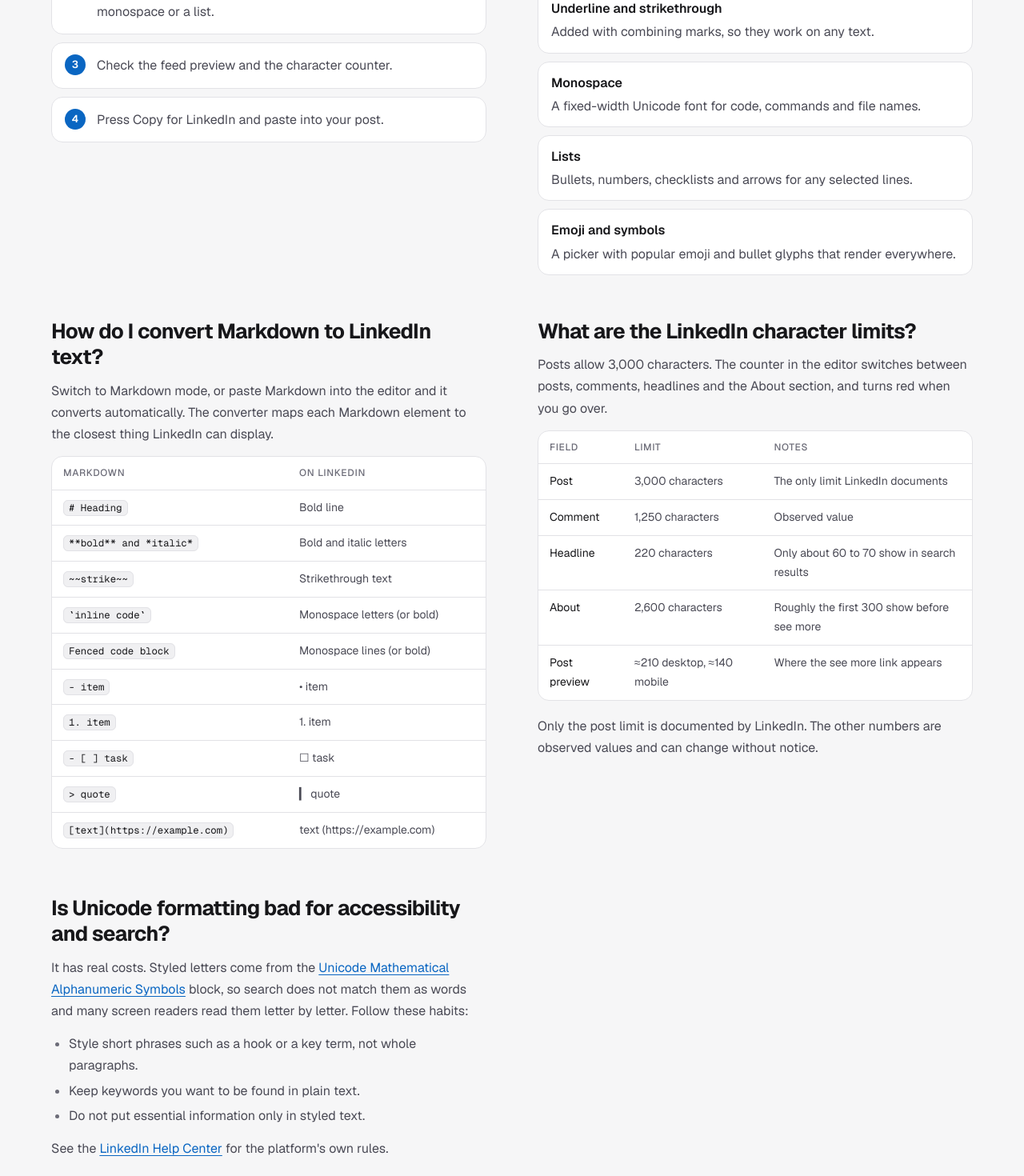
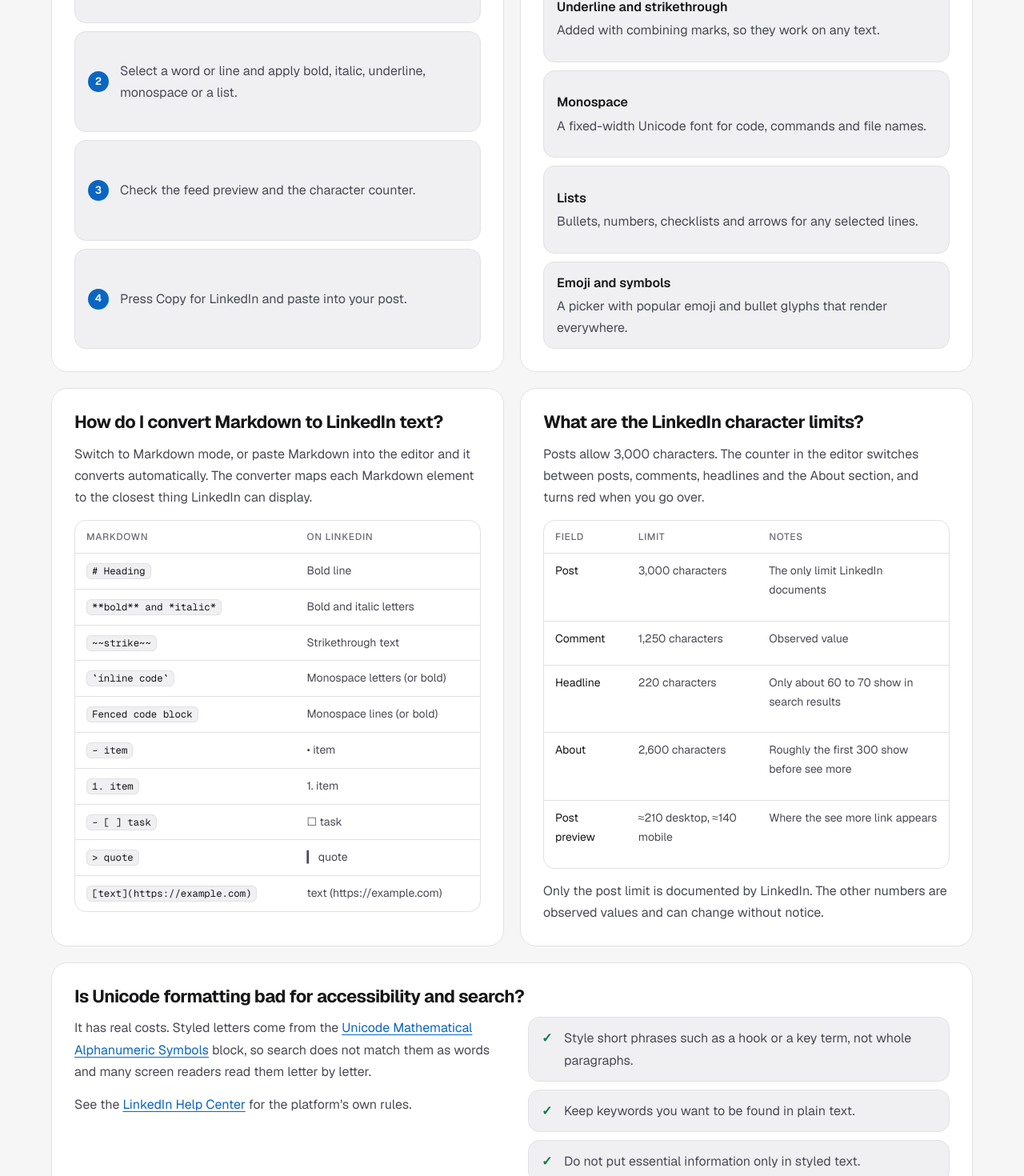
Before and after one commit to valyefimov/linkedIn-text-formatter, a Next.js app: page / in a window 1280 px wide. Shown: the part 1300-2770 px from the top of the page at 80% size. Built offline with nearby package versions, Linux system fonts and the light colour scheme.

Commit message:
style(content): arrange the guide as equal-height panels with a full-width accessibility block

```diff
--- a/src/components/Guide.tsx
+++ b/src/components/Guide.tsx
@@ -34,7 +34,7 @@
 
 export const Guide = () => (
   <article className={`${styles.prose} ${styles.wide}`} aria-labelledby="guide-title">
-    <section>
+    <section className={styles.panel}>
       <h2 id="guide-title">How do I format text for a LinkedIn post?</h2>
       <p>
         Write the post in the editor above, style the parts you want to stand out, and copy the result. LinkedIn does not
@@ -47,7 +47,7 @@
         <li>Press Copy for LinkedIn and paste into your post.</li>
       </ol>
     </section>
-    <section>
+    <section className={styles.panel}>
       <h2>What formatting does the editor support?</h2>
       <p>Everything below works in LinkedIn posts, comments, headlines and messages.</p>
       <dl className={styles.definitions}>
@@ -59,7 +59,7 @@
         ))}
       </dl>
     </section>
-    <section>
+    <section className={styles.panel}>
       <h2>How do I convert Markdown to LinkedIn text?</h2>
       <p>
         Switch to Markdown mode, or paste Markdown into the editor and it converts automatically. The converter maps each
@@ -87,7 +87,7 @@
         </table>
       </div>
     </section>
-    <section>
+    <section className={styles.panel}>
       <h2>What are the LinkedIn character limits?</h2>
       <p>
         Posts allow 3,000 characters. The counter in the editor switches between posts, comments, headlines and the About
@@ -118,21 +118,17 @@
         Only the post limit is documented by LinkedIn. The other numbers are observed values and can change without notice.
       </p>
     </section>
-    <section>
+    <section className={`${styles.panel} ${styles.span}`}>
       <h2>Is Unicode formatting bad for accessibility and search?</h2>
+      <div className={styles.split}>
+        <div>
           <p>
             It has real costs. Styled letters come from the{" "}
             <a href="https://www.unicode.org/charts/PDF/U1D400.pdf" rel="noopener noreferrer" target="_blank">
               Unicode Mathematical Alphanumeric Symbols
             </a>{" "}
-        block, so search does not match them as words and many screen readers read them letter by letter. Follow these
-        habits:
+            block, so search does not match them as words and many screen readers read them letter by letter.
           </p>
-      <ul>
-        <li>Style short phrases such as a hook or a key term, not whole paragraphs.</li>
-        <li>Keep keywords you want to be found in plain text.</li>
-        <li>Do not put essential information only in styled text.</li>
-      </ul>
           <p>
             See the{" "}
             <a href="https://www.linkedin.com/help/linkedin" rel="noopener noreferrer" target="_blank">
@@ -140,8 +136,15 @@
             </a>{" "}
             for the platform&apos;s own rules.
           </p>
+        </div>
+        <ul className={styles.tips}>
+          <li>Style short phrases such as a hook or a key term, not whole paragraphs.</li>
+          <li>Keep keywords you want to be found in plain text.</li>
+          <li>Do not put essential information only in styled text.</li>
+        </ul>
+      </div>
     </section>
-    <section className={styles.span}>
+    <section className={`${styles.panel} ${styles.span}`}>
       <h2>Frequently asked questions</h2>
       <div className={styles.accordion}>
         {FAQ.map(({ question, answer }, index) => (
--- a/src/components/Prose.module.css
+++ b/src/components/Prose.module.css
@@ -226,7 +226,7 @@
 .wide {
   display: grid;
   grid-template-columns: repeat(2, minmax(0, 1fr));
-  gap: 0 64px;
+  gap: 20px;
 }
 
 .wide > section {
@@ -234,7 +234,7 @@
 }
 
 .wide h2 {
-  margin-top: 40px;
+  margin-top: 0;
 }
 
 .span {
@@ -243,8 +243,13 @@
 
 
 @media (max-width: 900px) {
-  .wide {
+  .wide,
+  .split {
     grid-template-columns: minmax(0, 1fr);
+  }
+
+  .panel {
+    padding: 20px;
   }
 }
 
@@ -325,3 +330,106 @@
 .answer p {
   margin: 0;
 }
+
+/* Home page guide: equal-height panels in a two-column grid. */
+.panel {
+  display: flex;
+  flex-direction: column;
+  padding: 28px;
+  border: 1px solid var(--border);
+  border-radius: 20px;
+  background: var(--surface);
+}
+
+.panel h2 {
+  font-size: 22px;
+}
+
+.panel > p:last-child {
+  margin-bottom: 0;
+}
+
+/* Inner lists stretch to the panel height so neighbouring panels line up. */
+.panel > .steps,
+.panel > .definitions {
+  flex: 1;
+  grid-auto-rows: 1fr;
+  margin-bottom: 0;
+}
+
+.panel .steps li,
+.panel .definitions div {
+  border-color: var(--border);
+  background: var(--surface-2);
+}
+
+.panel .definitions div {
+  display: flex;
+  flex-direction: column;
+  justify-content: center;
+}
+
+.panel .steps li {
+  display: flex;
+  align-items: center;
+}
+
+.panel .steps li::before {
+  top: 50%;
+  transform: translateY(-50%);
+}
+
+.panel .tableWrap {
+  flex: 1;
+  margin-bottom: 14px;
+  background: transparent;
+}
+
+.panel .tableWrap table {
+  height: 100%;
+}
+
+.panel .item {
+  background: var(--surface-2);
+}
+
+.panel .item[open] {
+  background: var(--bg);
+}
+
+.split {
+  display: grid;
+  grid-template-columns: repeat(2, minmax(0, 1fr));
+  gap: 12px 40px;
+  align-items: start;
+}
+
+.prose .tips {
+  display: grid;
+  gap: 10px;
+  margin: 0;
+  padding: 0;
+  list-style: none;
+}
+
+.tips li {
+  position: relative;
+  margin: 0;
+  padding: 12px 16px 12px 44px;
+  border: 1px solid var(--border);
+  border-radius: var(--radius-lg);
+  background: var(--surface-2);
+}
+
+.tips li::before {
+  content: "✓";
+  position: absolute;
+  top: 12px;
+  left: 16px;
+  color: var(--ok);
+  font-weight: 700;
+}
+
+.wide > section:not(.panel) h2 {
+  margin-top: 24px;
+}
```
Lines whose indentation alone changed are shown as unchanged.
